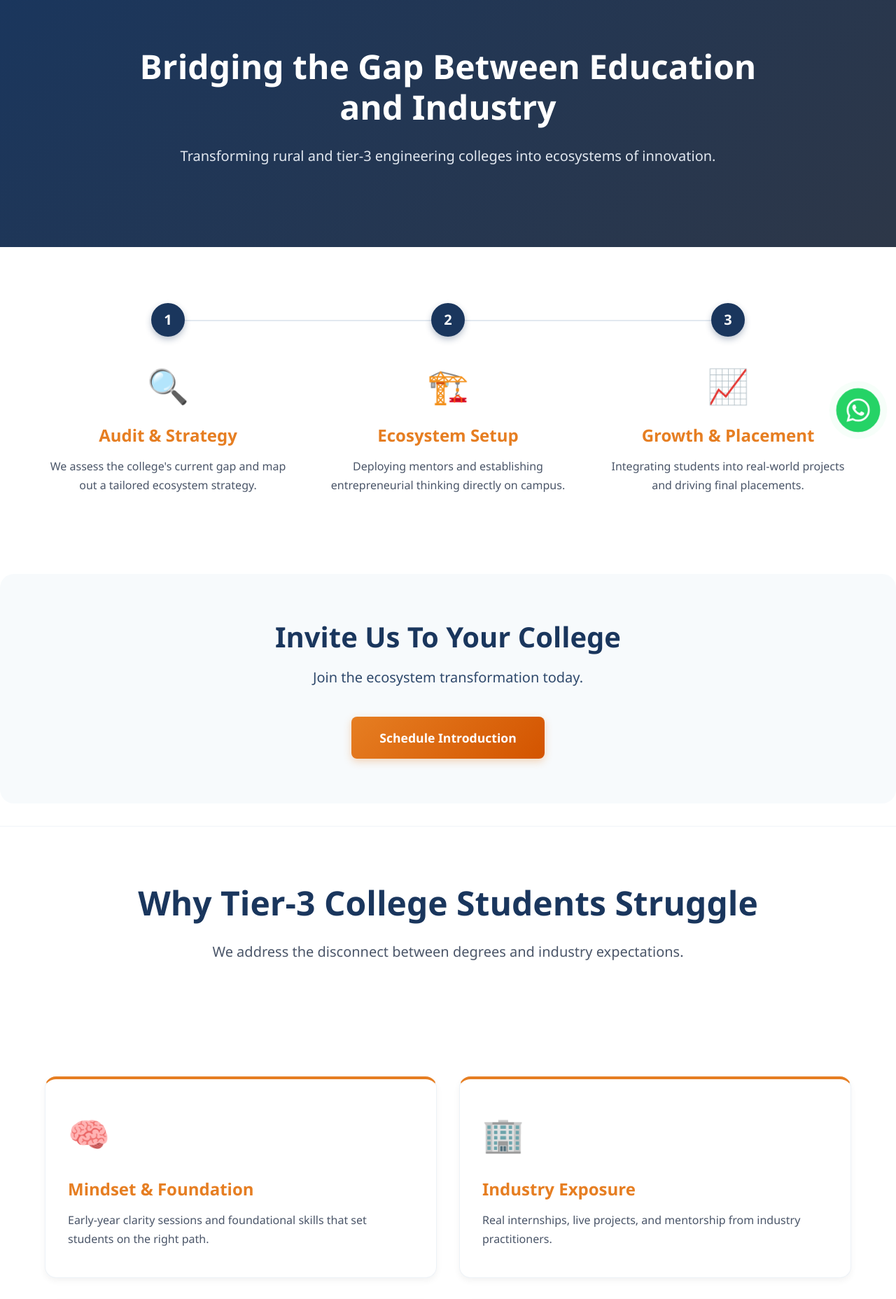
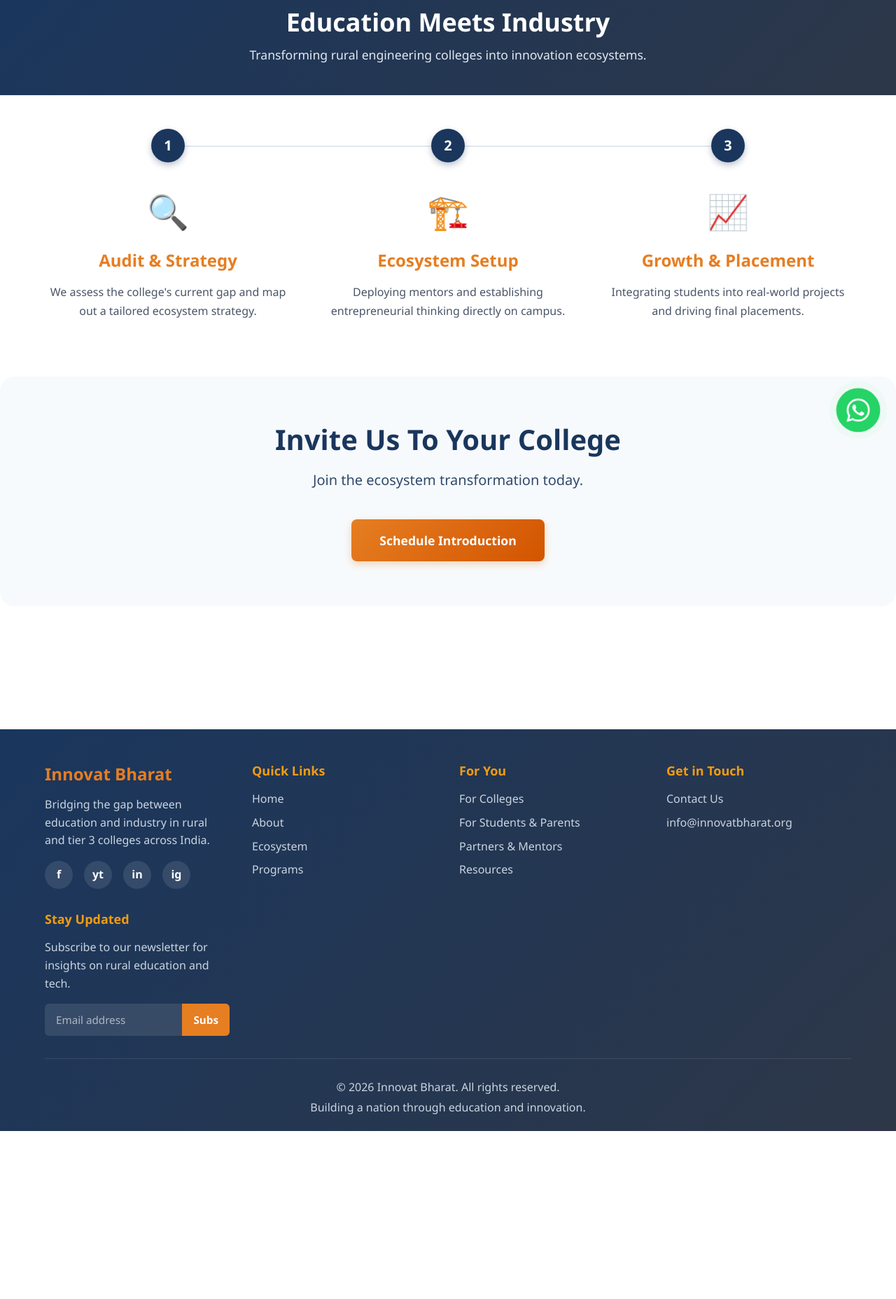
Before and after one commit to tnmurthy/ib-2026, an Angular app: page / in a window 1280 px wide. Shown: the part 160-2016 px from the top of the page at 70% size. After the commit the page ends 1776 px from the top, so only its background shows below. Built offline with nearby package versions, Linux system fonts and the light colour scheme.

Commit message:
UI: optimized content density with tab-switching layout and compressed padding

```diff
--- a/src/app/components/shared/card-grid/card-grid.component.css
+++ b/src/app/components/shared/card-grid/card-grid.component.css
@@ -17,8 +17,8 @@
 
 .card-item {
   background: white;
-  padding: 2.5rem 2rem;
-  border-radius: 16px;
+  padding: 1.5rem;
+  border-radius: 12px;
   box-shadow: 0 4px 10px rgba(0, 0, 0, 0.05);
   transition: all 0.3s cubic-bezier(0.165, 0.84, 0.44, 1);
   border: 1px solid #edf2f7;
@@ -33,8 +33,8 @@
 }
 
 .card-icon {
-  font-size: 3rem;
-  margin-bottom: 1.5rem;
+  font-size: 2rem;
+  margin-bottom: 0.75rem;
   display: block;
 }
 
--- a/src/app/components/shared/hero-block/hero-block.component.css
+++ b/src/app/components/shared/hero-block/hero-block.component.css
@@ -1,5 +1,5 @@
 .hero-block {
-  padding: 5rem 0;
+  padding: 1.5rem 0;
   transition: all 0.3s ease;
 }
 
@@ -17,18 +17,18 @@
 }
 
 .hero-title {
-  font-size: 3rem;
+  font-size: 2.25rem;
   font-weight: 800;
-  margin-bottom: 1.5rem;
+  margin-bottom: 0.75rem;
   line-height: 1.2;
   color: #1a365d;
 }
 
 .hero-subtitle {
-  font-size: 1.25rem;
-  line-height: 1.8;
+  font-size: 1.1rem;
+  line-height: 1.5;
   color: #4a5568;
-  margin-bottom: 2rem;
+  margin-bottom: 1.25rem;
 }
 
 /* Background Variants */
--- a/src/app/pages/for-colleges/for-colleges.component.css
+++ b/src/app/pages/for-colleges/for-colleges.component.css
@@ -1,13 +1,13 @@
 .section-title {
   color: #1a365d;
-  font-size: 2.25rem;
+  font-size: 2rem;
   font-weight: 800;
-  margin-bottom: 3rem;
+  margin-bottom: 1rem;
 }
 
 .text-center { text-align: center; }
-.mb-5 { margin-bottom: 3rem; }
-.py-5 { padding: 4rem 0; }
+.mb-5 { margin-bottom: 1.5rem; }
+.py-5 { padding: 1.5rem 0; }
 .bg-light { background: #f8fafc; }
 
 @media (max-width: 768px) {
--- a/src/app/pages/home/home.component.css
+++ b/src/app/pages/home/home.component.css
@@ -6,18 +6,17 @@
   padding-bottom: 5rem;
 }
 
-.tab-section {
-  scroll-margin-top: 140px; /* Essential for tab sync and smooth scroll */
-  border-bottom: 1px solid #f0f4f8;
+.tab-view {
+  animation: fadeIn 0.4s ease-out;
 }
 
-.tab-section:last-child {
-  border-bottom: none;
+@keyframes fadeIn {
+  from { opacity: 0; transform: translateY(10px); }
+  to { opacity: 1; transform: translateY(0); }
 }
 
-.py-5 { padding-top: 3rem; padding-bottom: 3rem; }
-.py-4 { padding-top: 2rem; padding-bottom: 2rem; }
-.mb-5 { margin-bottom: 3rem; }
+.py-3 { padding-top: 1rem; padding-bottom: 1rem; }
+.mb-4 { margin-bottom: 2rem; }
 .mt-3 { margin-top: 1rem; }
 .text-center { text-align: center; }
 .text-muted { color: #718096; }
--- a/src/app/pages/home/home.component.html
+++ b/src/app/pages/home/home.component.html
@@ -2,17 +2,17 @@
   <!-- Top Navigation Tabs (Sticky) -->
   <app-pill-tabs [tabs]="tabs" [activeTabId]="activeTabId" (tabChange)="onTabChange($event)"></app-pill-tabs>
 
-  <div class="content-wrapper">
+  <div class="content-wrapper transition-fade">
 
     <!-- SECTION 1: HOW IT WORKS -->
-    <div id="how-it-works" class="tab-section">
+    <div *ngIf="activeTabId === 'how-it-works'" class="tab-view">
       <app-hero-block
-        title="Bridging the Gap Between Education and Industry"
-        subtitle="Transforming rural and tier-3 engineering colleges into ecosystems of innovation."
+        title="Education Meets Industry"
+        subtitle="Transforming rural engineering colleges into innovation ecosystems."
         background="gradient"
       ></app-hero-block>
 
-      <div class="container py-5">
+      <div class="container py-3">
         <app-step-flow [steps]="howItWorksSteps"></app-step-flow>
       </div>
 
@@ -25,14 +25,14 @@
     </div>
 
     <!-- SECTION 2: SOLUTIONS -->
-    <div id="solutions" class="tab-section">
+    <div *ngIf="activeTabId === 'solutions'" class="tab-view">
       <app-hero-block
-        title="Why Tier-3 College Students Struggle"
-        subtitle="We address the disconnect between degrees and industry expectations."
+        title="Why Students Struggle"
+        subtitle="Addressing the disconnect between degrees and industry expectations."
         align="center"
       ></app-hero-block>
 
-      <div class="container py-4">
+      <div class="container py-3">
         <app-card-grid [cards]="solutionCards" [columns]="2" cardStyle="accent"></app-card-grid>
       </div>
 
@@ -46,23 +46,23 @@
     </div>
 
     <!-- SECTION 3: OUR METHOD -->
-    <div id="method" class="tab-section">
+    <div *ngIf="activeTabId === 'method'" class="tab-view">
       <app-hero-block
-        title="The AMLA Model: Our Core Philosophy"
+        title="The AMLA Model"
         subtitle="The conceptual framework that drives our impact."
         align="center"
         background="light"
       ></app-hero-block>
 
-      <div class="container py-4">
+      <div class="container py-3">
         <app-amla-flow></app-amla-flow>
       </div>
 
-      <div class="container text-center mb-5">
+      <div class="container text-center mb-4">
         <div class="tagline highlight-container">
-          <span class="highlight">Right direction.</span>
-          <span class="highlight">Right mentorship.</span>
-          <span class="highlight">Real exposure.</span>
+          <span class="highlight">Direction.</span>
+          <span class="highlight">Mentorship.</span>
+          <span class="highlight">Exposure.</span>
         </div>
       </div>
 
@@ -75,19 +75,19 @@
     </div>
 
     <!-- SECTION 4: STRATEGY & DATA -->
-    <div id="strategy" class="tab-section">
+    <div *ngIf="activeTabId === 'strategy'" class="tab-view">
       <app-hero-block
-        title="Our Focus: Three Pillars of Data"
-        subtitle="Focusing on sustainable startups, government schemes, and society-linked problems."
+        title="Three Pillars of Data"
+        subtitle="Sustainable startups, government schemes, and society-linked problems."
         align="left"
       ></app-hero-block>
 
-      <div class="container py-4">
+      <div class="container py-3">
         <app-vertical-pillars
           leftTitle="Strategy & Framework"
-          leftDescription="We prioritize successful 'Made in India' models and problem statements with business opportunities."
+          leftDescription="We prioritize successful 'Made in India' models."
           rightContentTitle="Educational Strategy"
-          rightContentDescription="Focusing on traits like resourcefulness and risk-taking through real-world stories."
+          rightContentDescription="Trait-based learning through real-world stories."
         >
           <div leftSide>
             <app-card-grid [cards]="dataPillars" [columns]="1" cardStyle="outline"></app-card-grid>
@@ -105,21 +105,21 @@
     </div>
 
     <!-- SECTION 5: WHO IT’S FOR -->
-    <div id="who-for" class="tab-section">
+    <div *ngIf="activeTabId === 'who-for'" class="tab-view">
       <app-hero-block
-        title="Who Benefit's? Creating Impact at Every Level"
+        title="Impact at Every Level"
         subtitle="From students to society, our mission builds a stronger nation."
         align="center"
       ></app-hero-block>
 
-      <div class="container py-4">
+      <div class="container py-3">
         <app-card-grid [cards]="personaCards" [columns]="3" cardStyle="default"></app-card-grid>
       </div>
 
       <app-cta-block
         title="Ready to Build the Nation?"
         value="Connect with us to start your journey."
-        primaryText="Book Call (BIG)"
+        primaryText="Book Call"
         primaryLink="/contact"
         variant="emphasized"
       ></app-cta-block>
--- a/src/app/pages/home/home.component.ts
+++ b/src/app/pages/home/home.component.ts
@@ -28,7 +28,7 @@
   templateUrl: './home.component.html',
   styleUrls: ['./home.component.css']
 })
-export class HomeComponent implements AfterViewInit, OnDestroy {
+export class HomeComponent {
 
   // Navigation Tabs
   tabs: TabItem[] = [
@@ -40,7 +40,6 @@
   ];
 
   activeTabId: string = 'how-it-works';
-  private observer: IntersectionObserver | null = null;
 
   // Section 1: How It Works Data
   howItWorksSteps: StepItem[] = [
@@ -71,53 +70,12 @@
     { icon: '🏢', title: 'Industry', description: 'Access to job-ready talent pool with practical project experience.', list: ['Low training cost', 'Talent pipeline', 'CSR Impact'] }
   ];
 
-  ngAfterViewInit() {
-    this.setupIntersectionObserver();
-  }
-
-  ngOnDestroy() {
-    if (this.observer) {
-      this.observer.disconnect();
-    }
-  }
-
-  private setupIntersectionObserver() {
-    const options = {
-      root: null,
-      rootMargin: '-20% 0px -70% 0px',
-      threshold: 0
-    };
-
-    this.observer = new IntersectionObserver((entries) => {
-      entries.forEach(entry => {
-        if (entry.isIntersecting) {
-          this.activeTabId = entry.target.id;
-        }
-      });
-    }, options);
-
-    this.tabs.forEach(tab => {
-      const element = document.getElementById(tab.id);
-      if (element) {
-        this.observer?.observe(element);
-      }
+  onTabChange(id: string) {
+    this.activeTabId = id;
+    // Scroll to top of content wrapper to ensure user sees the start of new section
+    window.scrollTo({
+      top: 0,
+      behavior: 'smooth'
     });
   }
-
-  onTabChange(id: string) {
-    const element = document.getElementById(id);
-    if (element) {
-      const offset = 140; // Navbar + Tabs height
-      const bodyRect = document.body.getBoundingClientRect().top;
-      const elementRect = element.getBoundingClientRect().top;
-      const elementPosition = elementRect - bodyRect;
-      const offsetPosition = elementPosition - offset;
-
-      window.scrollTo({
-        top: offsetPosition,
-        behavior: 'smooth'
-      });
-      this.activeTabId = id;
-    }
-  }
 }
```
Also changed, not shown: vercel.json (added), 1 other file (tests, documents, lock files or other folders).
